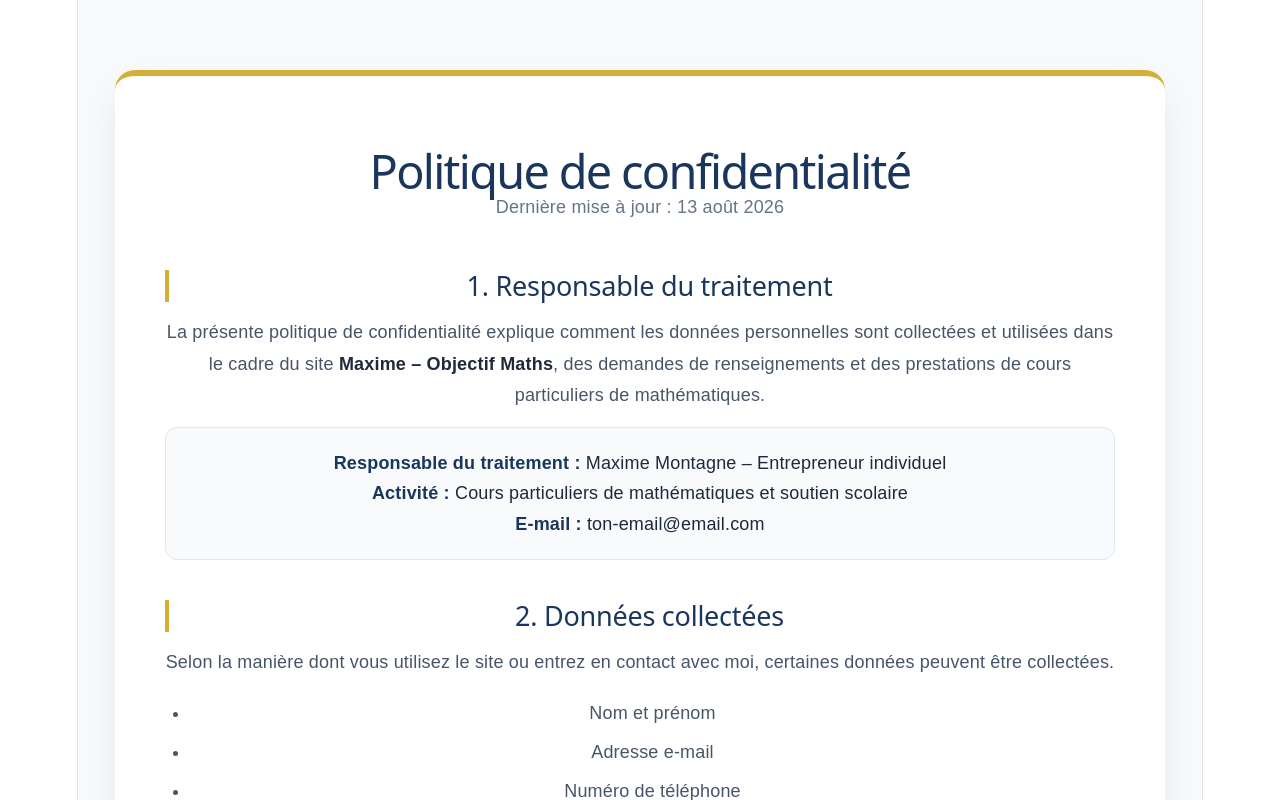
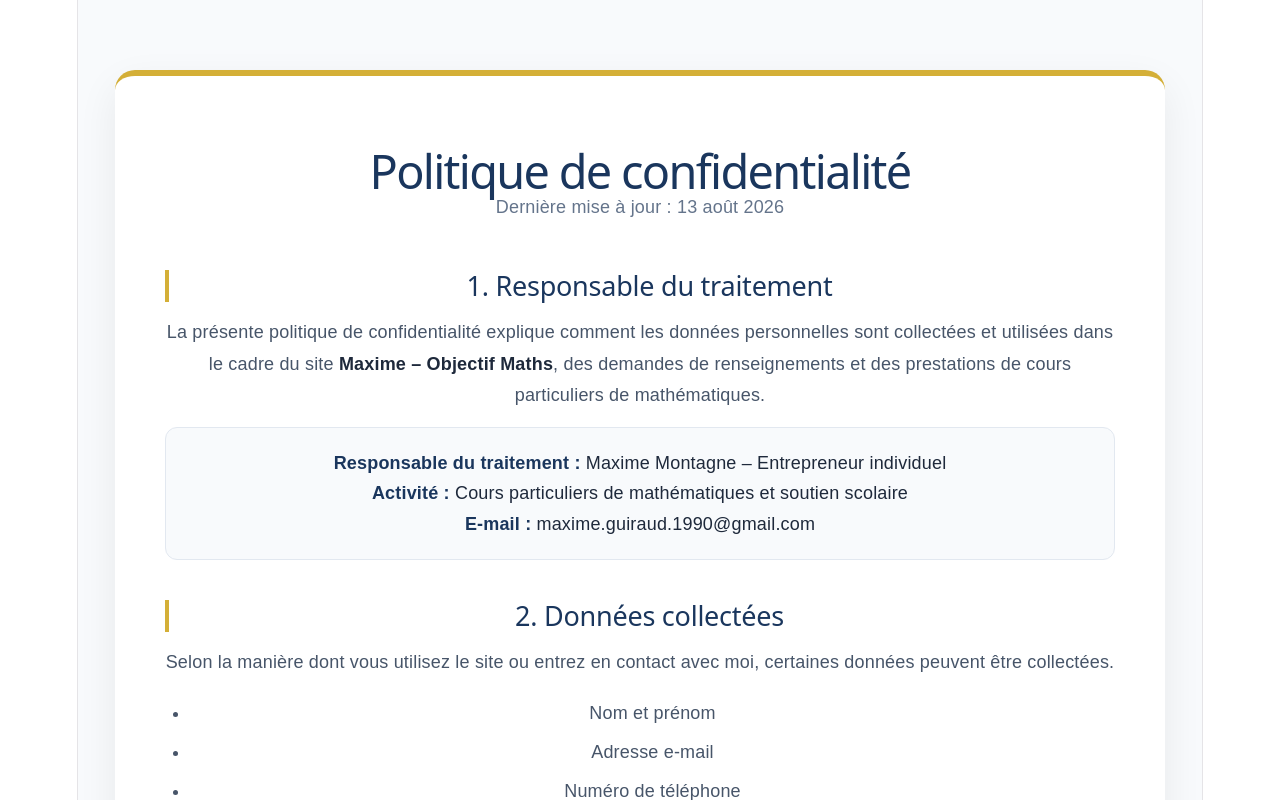
Before and after one commit to MaximeextremeBBB/landing-page-suisse, a React (Vite) app: page /politique-de-confidentialite in a window 1280 px wide. Shown: the top 800 px of the page. Built offline with nearby package versions, Linux system fonts and the light colour scheme.

Commit message:
modification PrivacyPolicy

```diff
--- a/src/components/PrivacyPolicy.jsx
+++ b/src/components/PrivacyPolicy.jsx
@@ -130,7 +130,7 @@ function PrivacyPolicy() {
             <br />
             <strong>Activité :</strong> Cours particuliers de mathématiques et soutien scolaire
             <br />
-            <strong>E-mail :</strong> ton-email@email.com
+            <strong>E-mail :</strong> maxime.guiraud.1990@gmail.com
            </ContactBox>
         </Section>
 
@@ -362,7 +362,7 @@ function PrivacyPolicy() {
           </Text>
 
           <ContactBox>
-            <strong>[TON ADRESSE E-MAIL PROFESSIONNELLE]</strong>
+            <strong>maxime.guiraud.1990@gmail.com</strong>
           </ContactBox>
         </Section>
 
```
